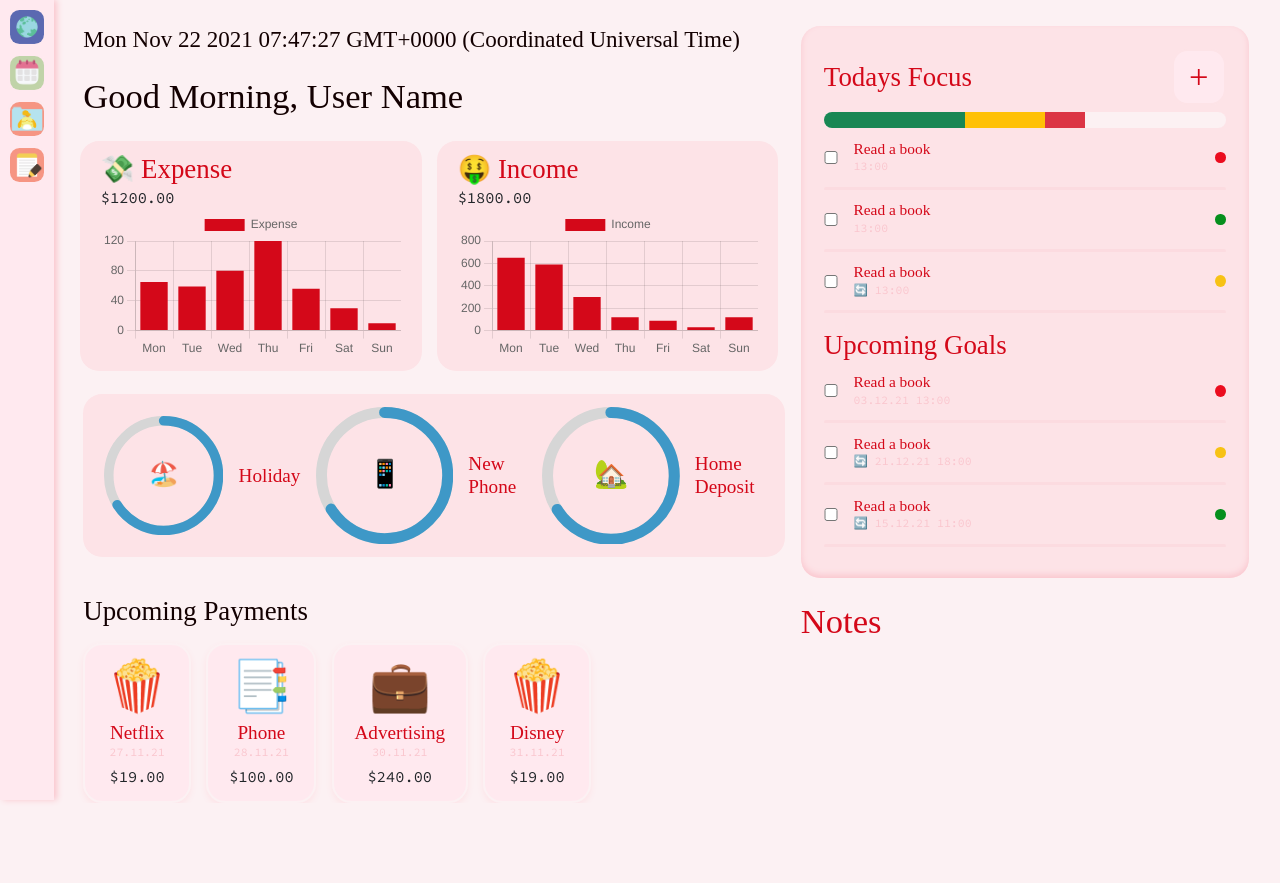
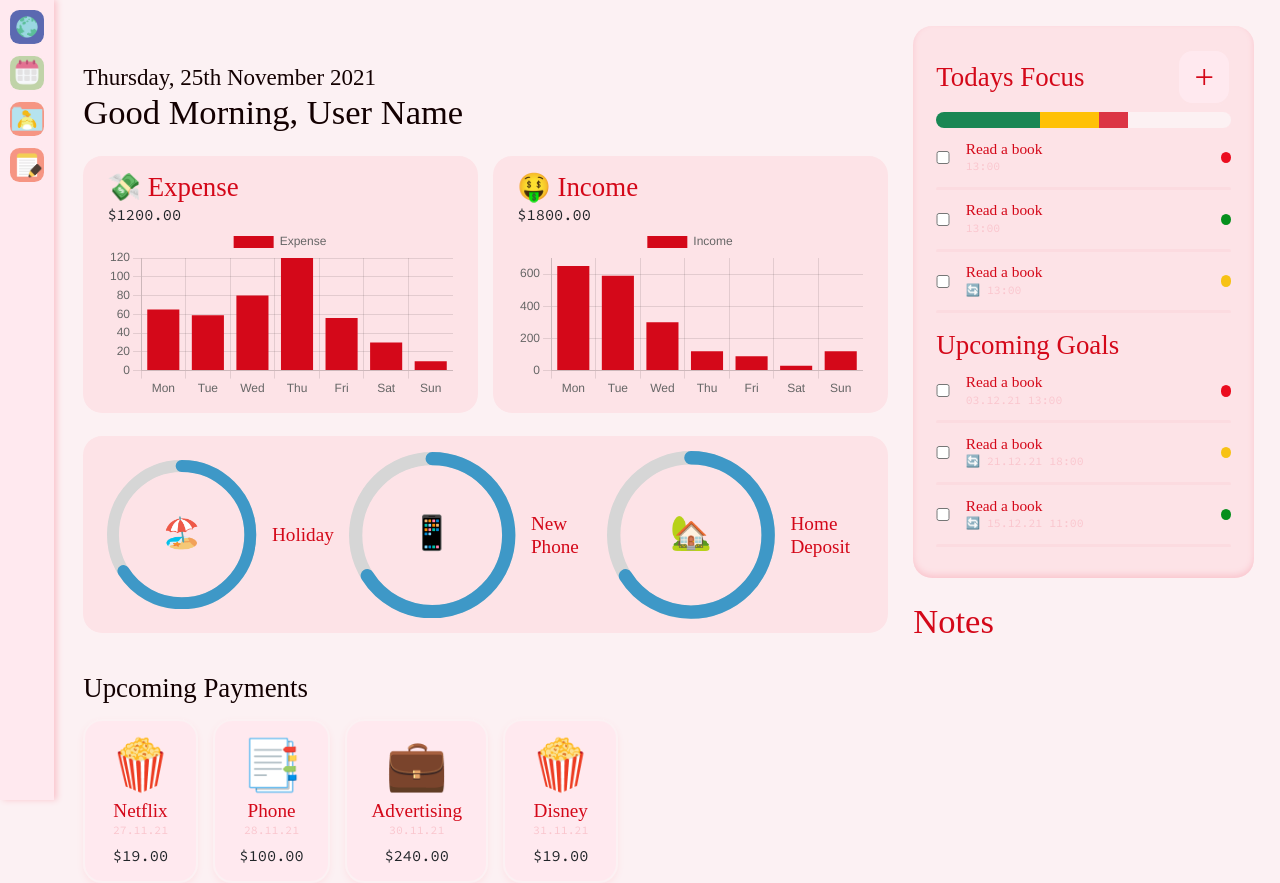
Before and after one commit to jmhar3/DreamJournal_app, a React (Create React App) app: page /dashboard in a window 1280 px wide. Before the commit the page ends 803 px from the top, so only its background shows below. Built offline with nearby package versions, Linux system fonts and the light colour scheme; a web font is replaced by a local one.

Commit message:
adjust dashboard proportions + correct title

```diff
--- a/src/containers/dashboard.js
+++ b/src/containers/dashboard.js
@@ -47,8 +47,10 @@ const Dashboard = () => {
     return (
       <main id="dashboard">
         <section id="dashboard-left">
-            <h3>{ Date() }</h3>
-            <h1>{ greeting() }, User Name</h1>
+            <div id="db-header">
+                <h3>Thursday, 25th November 2021</h3>
+                <h1>{ greeting() }, User Name</h1>
+            </div>
             <section className="finance-charts">
                 <div>
                     <h2>💸 Expense</h2>
--- a/src/css/dashboard.css
+++ b/src/css/dashboard.css
@@ -1,6 +1,6 @@
 #dashboard-left {
     padding: 2.1%;
-    width: 60.8%;
+    width: 70%;
     height: 100vh;
     float: left;
     display: flex;
@@ -14,7 +14,7 @@
 
 #dashboard-right {
     float: left;
-    width: 31%;
+    width: 30%;
     padding: 2.1%;
     padding-left: 0;
     height: 100vh;
@@ -23,13 +23,17 @@
     gap: 1.8vw;
 }
 
+#db-header {
+    padding-top: 3vw;
+}
+
 .finance-charts div, #db-finance-goals, #upcoming-payments div, #db-goals {
     padding: 1.8%;
     padding-left: 3%;
     padding-right: 3%;
     background-color: var(--mid);
     border-radius: 1.5vw;
-    width: 54.8vw;
+    width: 100%;
     float: left;
 }
 
@@ -76,7 +80,7 @@
 
 #db-goals {
     padding: 1.8vw;
-    width: 35vw;
+    width: 100%;
     height: 69vh;
     -moz-box-shadow: 0 -3px 6px var(--strong) inset;
     -webkit-box-shadow: 0 -3px 6px var(--strong) inset;
```
